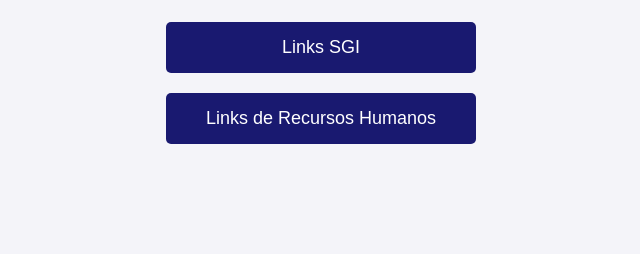
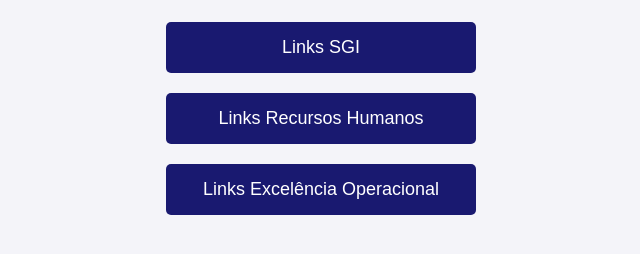
Before and after one commit to nrdsilva5/SiteLinks, a plain HTML site: page index.html in a window 1280 px wide. Shown: the part 192-446 px from the top of the page, without its empty margins (319-959 px from the left). Drawn offline with Linux system fonts and the light colour scheme.

Commit message:
Update index.html
UPDATE EXELENCIA OP

```diff
--- a/index.html
+++ b/index.html
@@ -62,7 +62,8 @@
 
     <div class="button-container">
         <a href="SGI.html" class="button">Links SGI</a>
-        <a href="RH.html" class="button">Links de Recursos Humanos</a>
+        <a href="RH.html" class="button">Links Recursos Humanos</a>
+		<a href="ExcelenciaOP.html" class="button">Links Excelência Operacional</a>
     </div>
 </body>
 </html>
```
